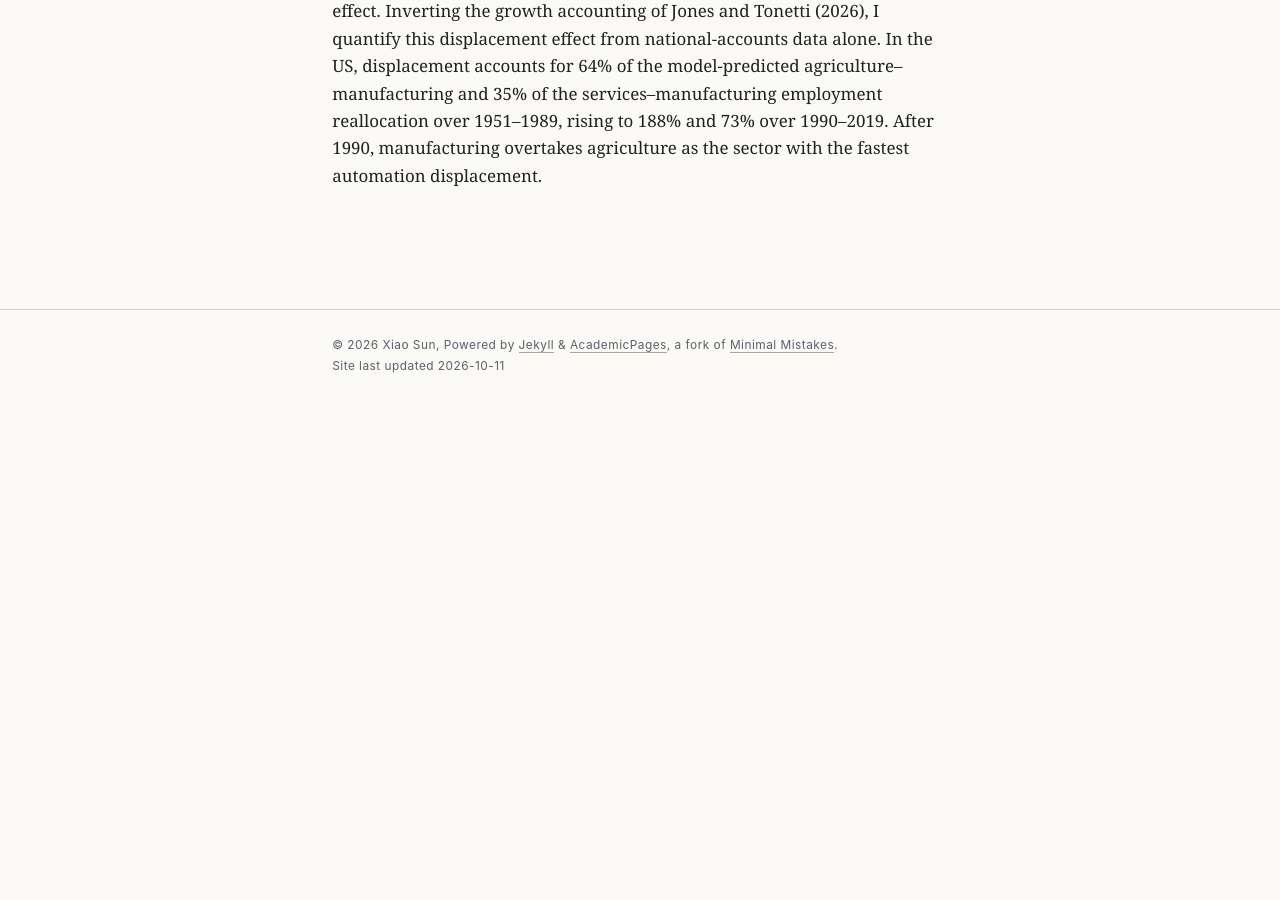
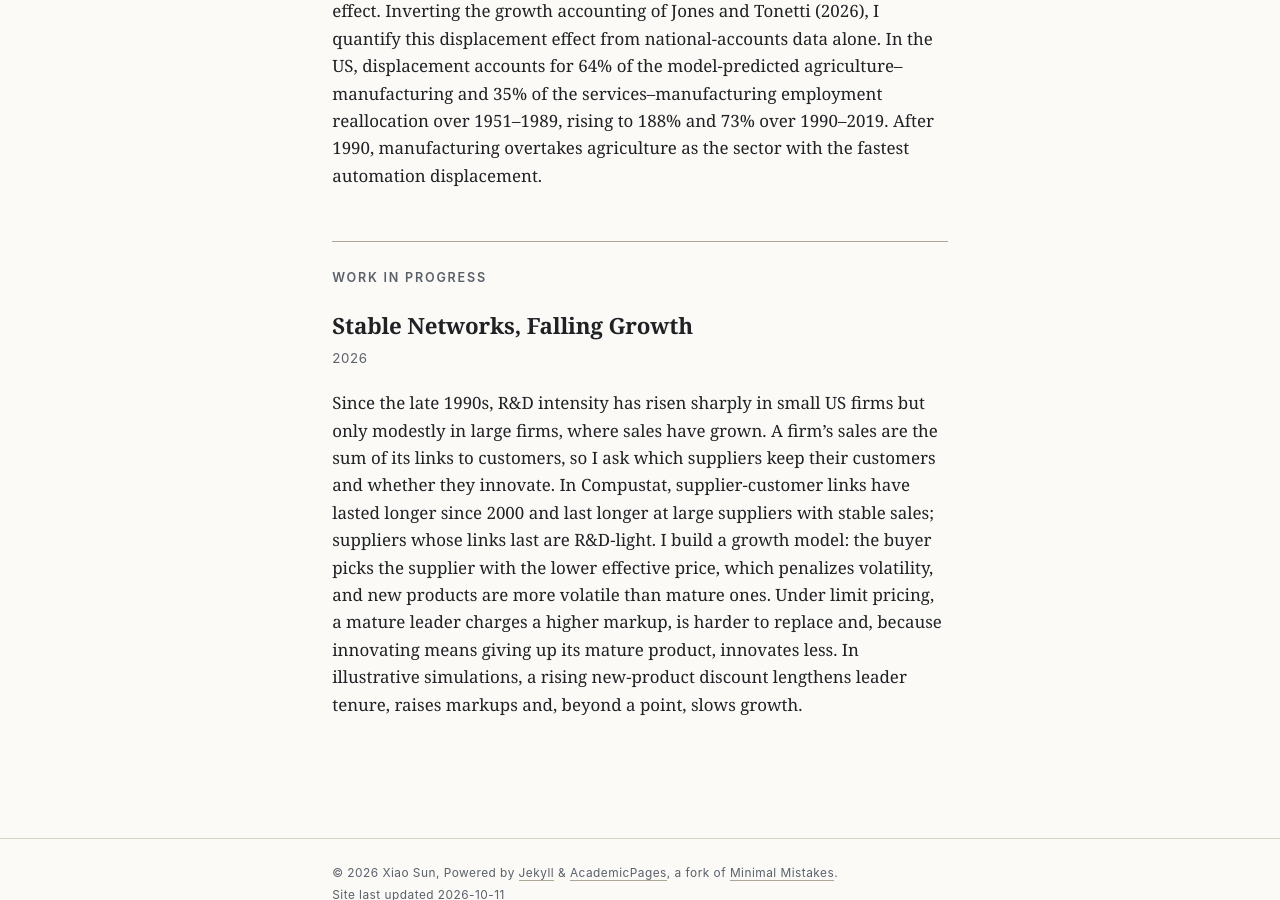
Before and after one commit to xiaosunmacroeconomics/xiaosunmacroeconomics.github.io, a Jekyll site: the page built from _pages/publications.md, in a window 1280 px wide and 900 px high, scrolled down 764 px. Built offline with Jekyll 4.4.1, drawn with Linux system fonts in a browser that asks for light colours; a script bundle is joined from its source files by our own code; library files that are not in the unit come from our copies; before the commit the page ends 1169 px from its top, so only the background shows below that.

Commit message:
Add "Stable Networks, Falling Growth" under Work in Progress
A 140-word abstract for the production-network project, drafted from the
41-slide deck "Stable Networks, Falling Growth" (no written abstract
exists yet). Every sentence traces to specific slides:

  Fact 1 (slides 6-7): R&D intensity up sharply in small firms, modestly
    in large ones; sales growth in large firms.
  Question (slide 8): a firm's sales are the sum of its links to
    customers; which suppliers keep theirs, and do they innovate?
  Facts 2-4 (slides 9-11): links last longer since 2000; last longer at
    large, stable suppliers; suppliers whose links last are R&D-light.
    Facts 3 and 4 are kept as separate clauses because on slide 10 R&D
    does not significantly predict link survival.
  Model (slides 16-19): the buyer picks the lower effective price, which
    penalises volatility; new products are more volatile than mature.
  Mechanism (slides 18, 19, 22): under limit pricing a mature leader has
    a higher markup, is harder to replace, and innovates less because
    innovating means giving up the mature product.
  Simulation (slide 27, labelled "illustrative" on the slide): a rising
    new-product discount lengthens tenure, raises markups and, beyond a
    point, slows growth.

The closing sentence was corrected during review. An earlier draft said
the discount "lowers entry" and "slows growth"; slide 27, rendered from
the PDF and inspected, shows entry attempts rising, successful entry
hump-shaped, and growth of Z hump-shaped (peak near a discount of 0.045,
below its starting level by 0.10). Only tenure and markups move
monotonically, so the sentence states those two and qualifies growth.

No simulated magnitudes (9 years, 2.05%, 27%) and no regression
coefficients appear, since the parameters are illustrative. First person
singular, American spelling, no em dashes, matching the paper above it.
Title is the deck's own title.

Built page checked: the entry renders exactly as the approved text, every
number in it appears on a slide, the Research page has no em dashes, and
both themes clear WCAG AA on every page.

Co-Authored-By: Claude Fable 5.1 <noreply@anthropic.com>
Claude-Session: https://claude.ai/code/session_01Pk2EbyuVb8oasuDnh81kGA

```diff
--- a/_pages/publications.md
+++ b/_pages/publications.md
@@ -13,3 +13,12 @@ August 2026 · [Paper (PDF)](/files/output-without-workers.pdf)
 {: .entry-meta}
 
 Buera and Kaboski (2009) pose a puzzle in structural transformation: why do sectoral value-added and employment shares often diverge? In this paper, value-added shares are generated by the price and income effects, while employment shares require a third force: automation's displacement effect. Inverting the growth accounting of Jones and Tonetti (2026), I quantify this displacement effect from national-accounts data alone. In the US, displacement accounts for 64% of the model-predicted agriculture–manufacturing and 35% of the services–manufacturing employment reallocation over 1951–1989, rising to 188% and 73% over 1990–2019. After 1990, manufacturing overtakes agriculture as the sector with the fastest automation displacement.
+
+## Work in Progress
+
+### Stable Networks, Falling Growth
+
+2026
+{: .entry-meta}
+
+Since the late 1990s, R&D intensity has risen sharply in small US firms but only modestly in large firms, where sales have grown. A firm's sales are the sum of its links to customers, so I ask which suppliers keep their customers and whether they innovate. In Compustat, supplier-customer links have lasted longer since 2000 and last longer at large suppliers with stable sales; suppliers whose links last are R&D-light. I build a growth model: the buyer picks the supplier with the lower effective price, which penalizes volatility, and new products are more volatile than mature ones. Under limit pricing, a mature leader charges a higher markup, is harder to replace and, because innovating means giving up its mature product, innovates less. In illustrative simulations, a rising new-product discount lengthens leader tenure, raises markups and, beyond a point, slows growth.
```
